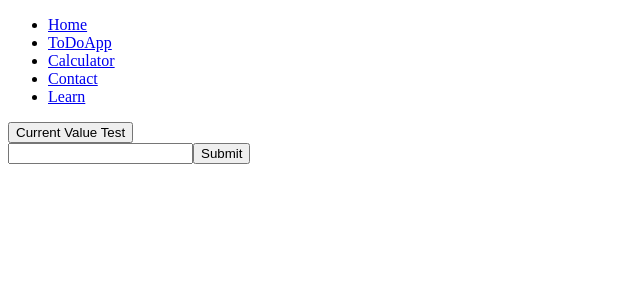
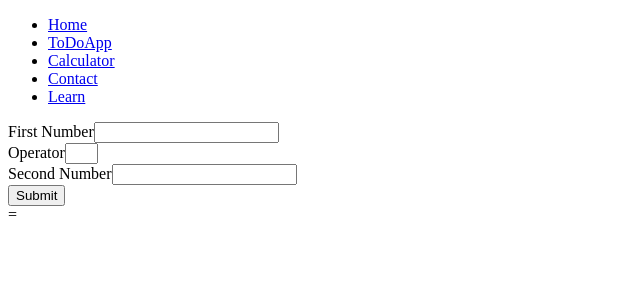
Before and after one commit to Mosjoandy/reactprac, a React (Create React App) app: page /calculator in a window 1280 px wide. Shown: the top 300 px of the page, without its empty margins (0-640 px from the left). Built offline with nearby package versions, Linux system fonts and the light colour scheme.

Commit message:
attempt to set operator input as a real operator versus just a string

```diff
--- a/src/components/pages/Calculator.js
+++ b/src/components/pages/Calculator.js
@@ -5,42 +5,63 @@ class Calculator extends React.Component {
     super()
     this.state = {
       value1: "",
+      operator: "",
       value2: "",
-      operator: ""
-    }
+      answer: ""
+    };
 
     this.handleChange1 = this.handleChange1.bind(this);
-    // this.handleSubmit = this.handleSubmit.bind(this);
-    // this.currentValues = this.currentValues.bind(this);
-  }
-
-  currentValues() {
-    console.log("value1 = " + this.state.value1 + "\nvalue2 = " + this.state.value2 + "\noperator = " + this.state.operator)
-
-  }
+    this.handleChange2 = this.handleChange2.bind(this);
+    this.handleChange3 = this.handleChange3.bind(this);
+    this.handleSubmit = this.handleSubmit.bind(this);
+  };
 
   handleChange1(event) {
-    this.setState({ value1: event.target.value })
-  }
+    this.setState({ value1: event.target.value });
+  };
+
+  handleChange2(event) {
+    this.setState({ value2: event.target.value });
+  };
+
+  handleChange3(event) {
+    this.setState({ operator: event.target.value });
+  };
 
   handleSubmit(event) {
     event.preventDefault();
-    console.log("submitted")
-  }
+    var answer = parseInt(this.state.value1, 10) + parseInt(this.state.value2, 10);
+    console.log(answer);
+    this.setState({answer: answer});
+    console.log("Calculate you MONSTER");
+    console.log("value1 = " + this.state.value1 + "\noperator = " + this.state.operator + "\nvalue2 = " + this.state.value2);
+  };
 
   render() {
     return (
       <div>
-        <button tpye="button" onClick={() => this.currentValues()}>Current Value Test</button>
+        {/* <button tpye="button" onClick={() => this.currentValues()}>Current Value Test</button> */}
         <form onSubmit={this.handleSubmit}>
-          <input type="text" value={this.state.value1} onChange={this.handleChange1} />
-          {/* <input type="text" value={this.state.operator} onChange={this.handleChange} />
-          <input type="text" value={this.state.value2} onChange={this.handleChange} /> */}
+
+          <label>First Number</label>
+          <input type="number" value={this.state.value1} onChange={this.handleChange1} />
+          <br />
+
+          <label>Operator</label>
+          <input type="text" maxLength="1" size="1" value={this.state.operator} onChange={this.handleChange3} />
+          <br />
+
+          <label>Second Number</label>
+          <input type="number" value={this.state.value2} onChange={this.handleChange2} />
+          <br />
+
           <input type="submit" value="Submit" />
+
         </form>
+        <div>{this.state.value1} {this.state.operator} {this.state.value2} = {this.state.answer}</div>
       </div>
-    )
-  }
+    );
+  };
 };
 
 export default Calculator;
```
